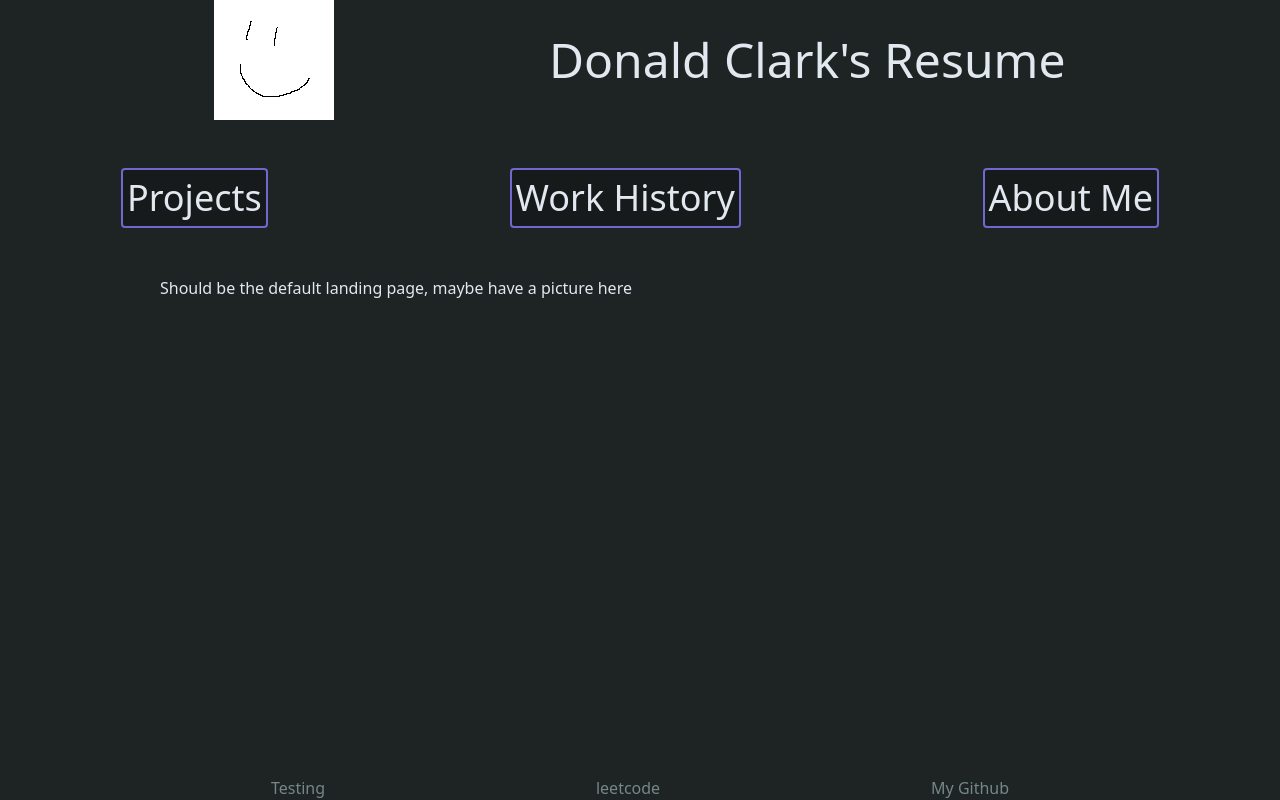
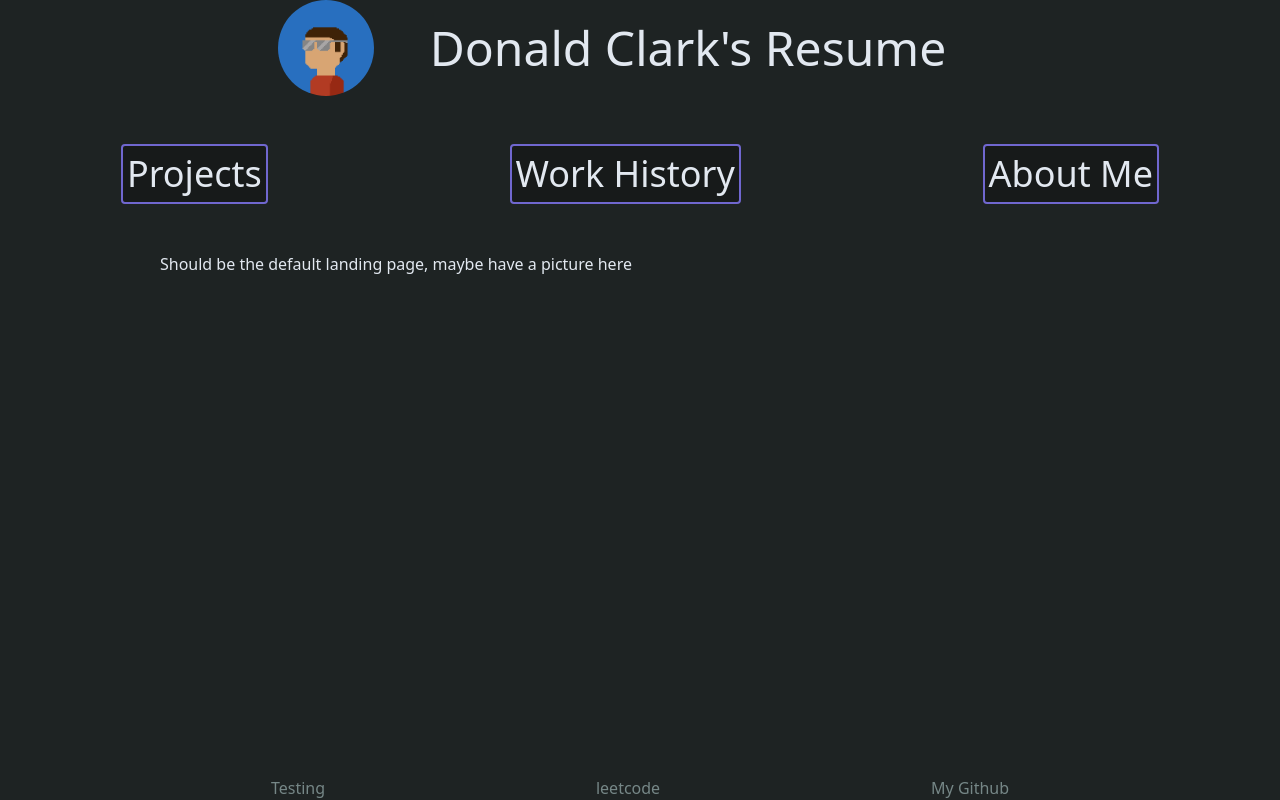
Before and after one commit to DonClark93/dc-resume, a React (Vite) app: page / in a window 1280 px wide. Built offline with nearby package versions, Linux system fonts and the light colour scheme.

Commit message:
updated header

```diff
--- a/src/App.jsx
+++ b/src/App.jsx
@@ -14,6 +14,7 @@ import Footer from "./components/Footer.jsx"
 function App() {
 
   const [activity,setActivity] = useState(Default)
+
   const about = <AboutMe/>
   const projects = <Projects/>
   const work = <WorkHistory/>
@@ -44,7 +45,7 @@ function App() {
       <br/>
       <br/>
       <Container >
-      {activity}
+        {activity}
       </Container>
       <br/>
       <br/>
--- a/src/components/Header.jsx
+++ b/src/components/Header.jsx
@@ -1,11 +1,11 @@
-import MyLogo from "../assets/logo.png"
+import MyLogo from "../assets/PFP.png"
 
 export default function Header() {
     return(
         <div className="sticky top-0  bg-gunmetal-400">
-            <div className="flex justify-evenly ">
-                <img src={MyLogo}/>
-                <div className="text-5xl text-slate-200 content-center">
+            <div className="flex justify-center ">
+                <img className="w-24 h-24 rounded-full" src={MyLogo}/>
+                <div className="text-2xl px-14 md:text-5xl text-slate-200 content-center">
                     Donald Clark&#39;s Resume
                 </div>
             </div>
```
Also changed, not shown: src/assets/PFP.png (added).
